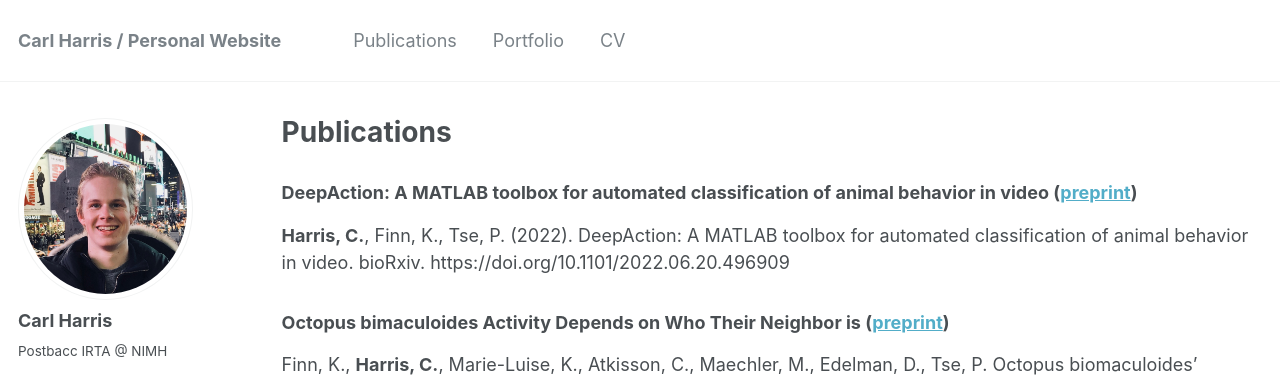
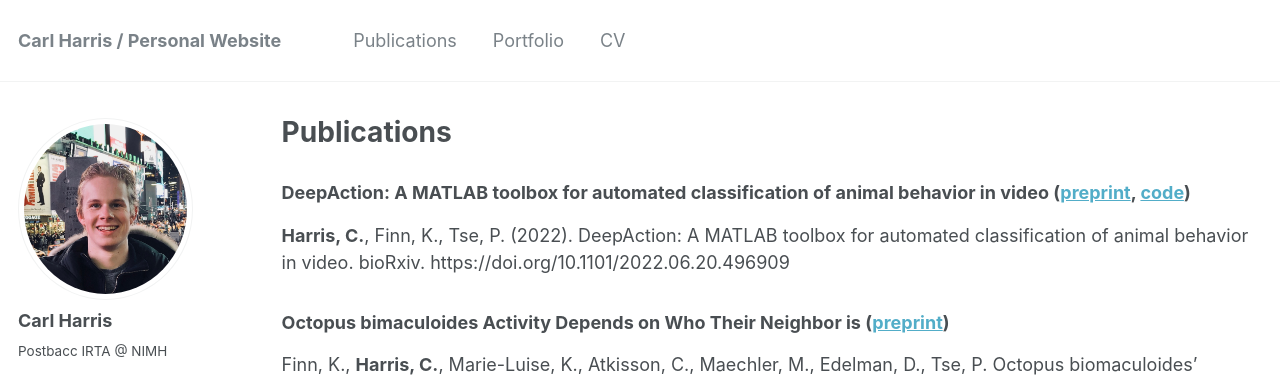
Before and after one commit to carlwharris/carlwharris.github.io, a Jekyll site: the page built from _pages/publications.md, in a window 1280 px wide. Shown: the top 377 px of the page. Built offline with Jekyll 4.4.1, drawn with Linux system fonts in a browser that asks for light colours; some web fonts are replaced.

Commit message:
minor fixes

```diff
--- a/_pages/publications.md
+++ b/_pages/publications.md
@@ -12,7 +12,7 @@ author_profile: true
 {% include base_path %}
 
 
-### DeepAction: A MATLAB toolbox for automated classification of animal behavior in video ([preprint](https://www.biorxiv.org/content/10.1101/2022.06.20.496909v1))
+### DeepAction: A MATLAB toolbox for automated classification of animal behavior in video ([preprint](https://www.biorxiv.org/content/10.1101/2022.06.20.496909v1), [code](https://github.com/carlwharris/DeepAction))
 
 **Harris, C.**, Finn, K., Tse, P. (2022). DeepAction: A MATLAB toolbox for automated classification of animal behavior in video. bioRxiv. https://doi.org/10.1101/2022.06.20.496909
 
```
Also changed, not shown: index.md (+0 -2 lines).
